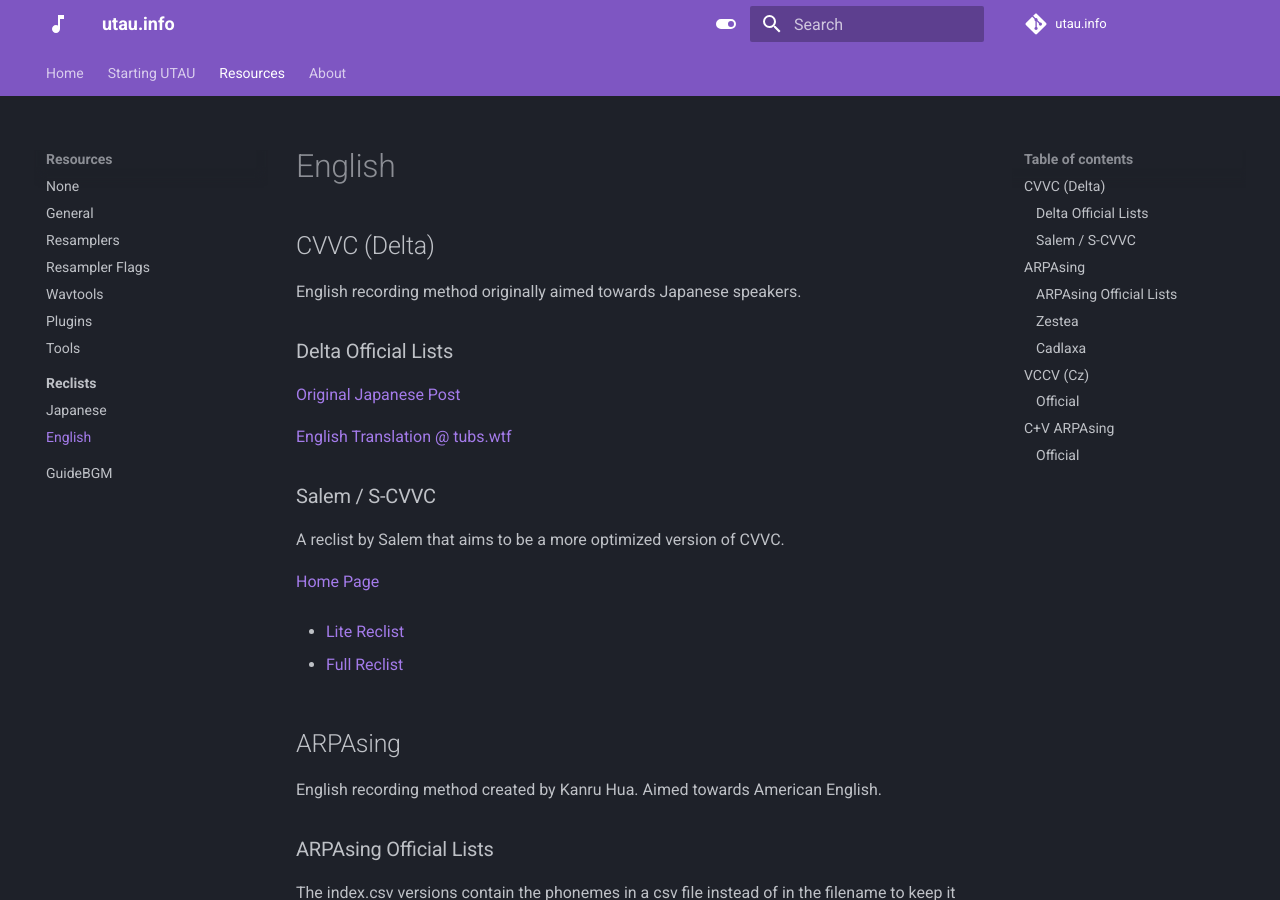
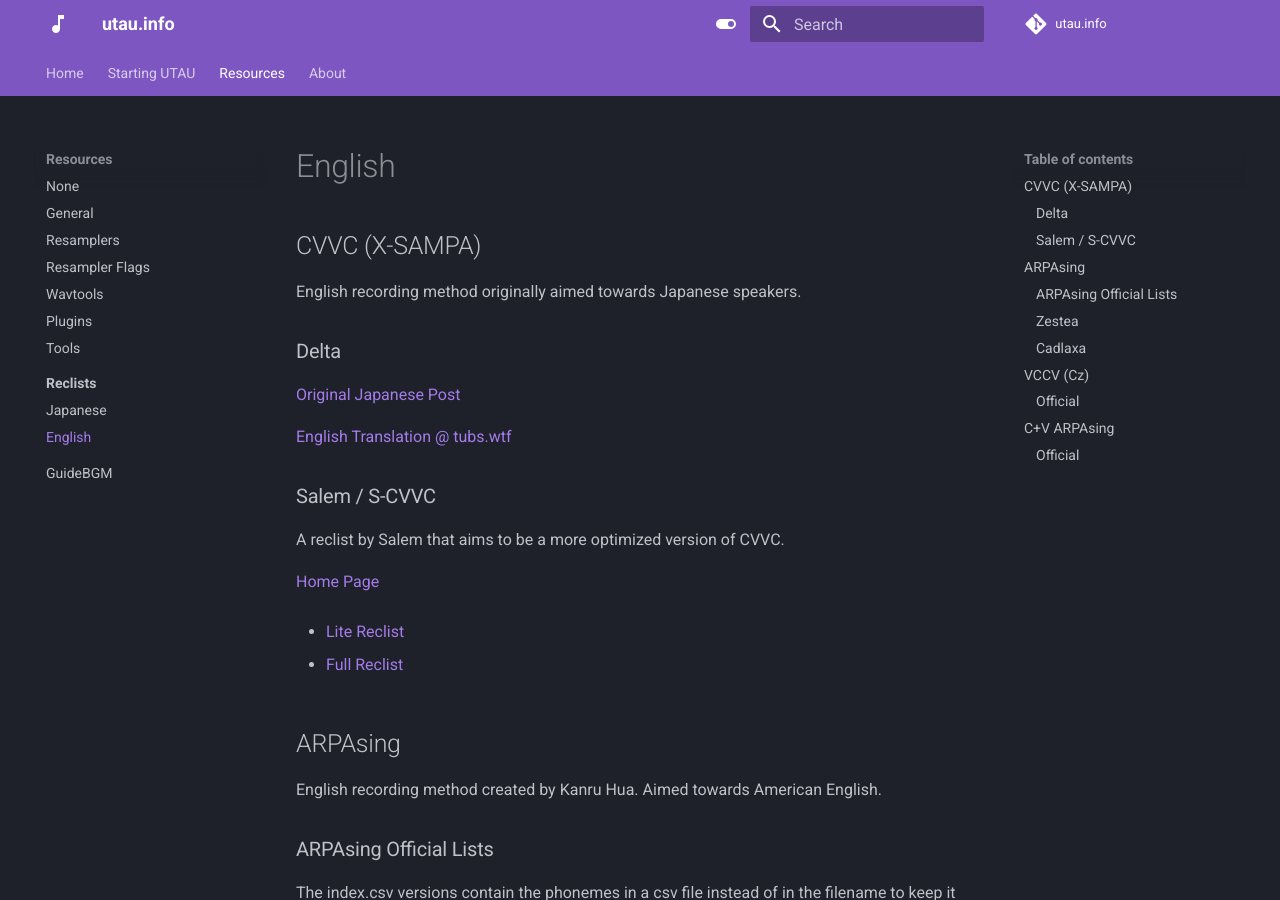
Before and after one commit to nagotown/utau.info, an MkDocs documentation site: the page built from docs/resources/reclists/english.md, in a window 1280 px wide and 900 px high. Built offline with MkDocs 1.6.1 and Material for MkDocs 9.7.7, drawn with Linux system fonts in a browser that asks for light colours; comment, search, counter and statistics services are not loaded.

Commit message:
change "CVVC (Delta)" to "CVVC (X-SAMPA)"

```diff
--- a/docs/resources/reclists/english.md
+++ b/docs/resources/reclists/english.md
@@ -1,8 +1,8 @@
-## CVVC (Delta)
+## CVVC (X-SAMPA)
 
 English recording method originally aimed towards Japanese speakers.
 
-### Delta Official Lists
+### Delta
 
 [Original Japanese Post](https://delta-kimigatame.hatenablog.jp/entry/ar761052)
 
```
